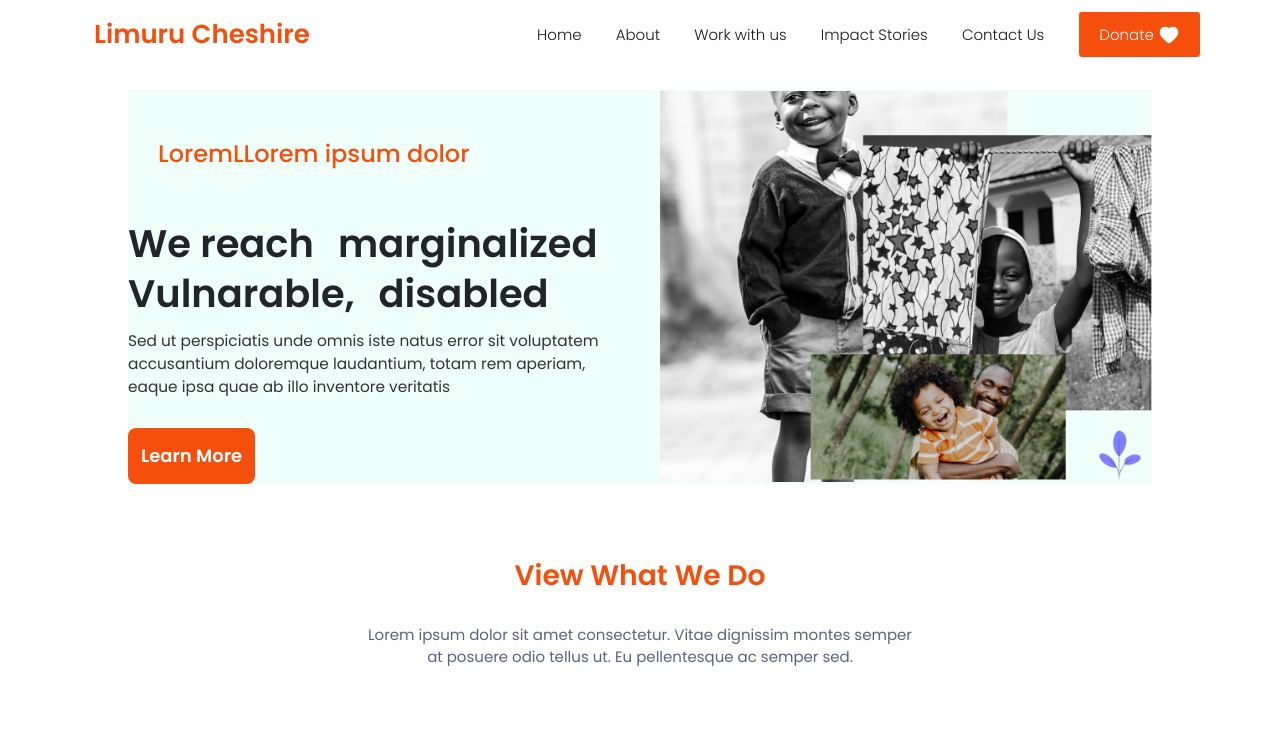
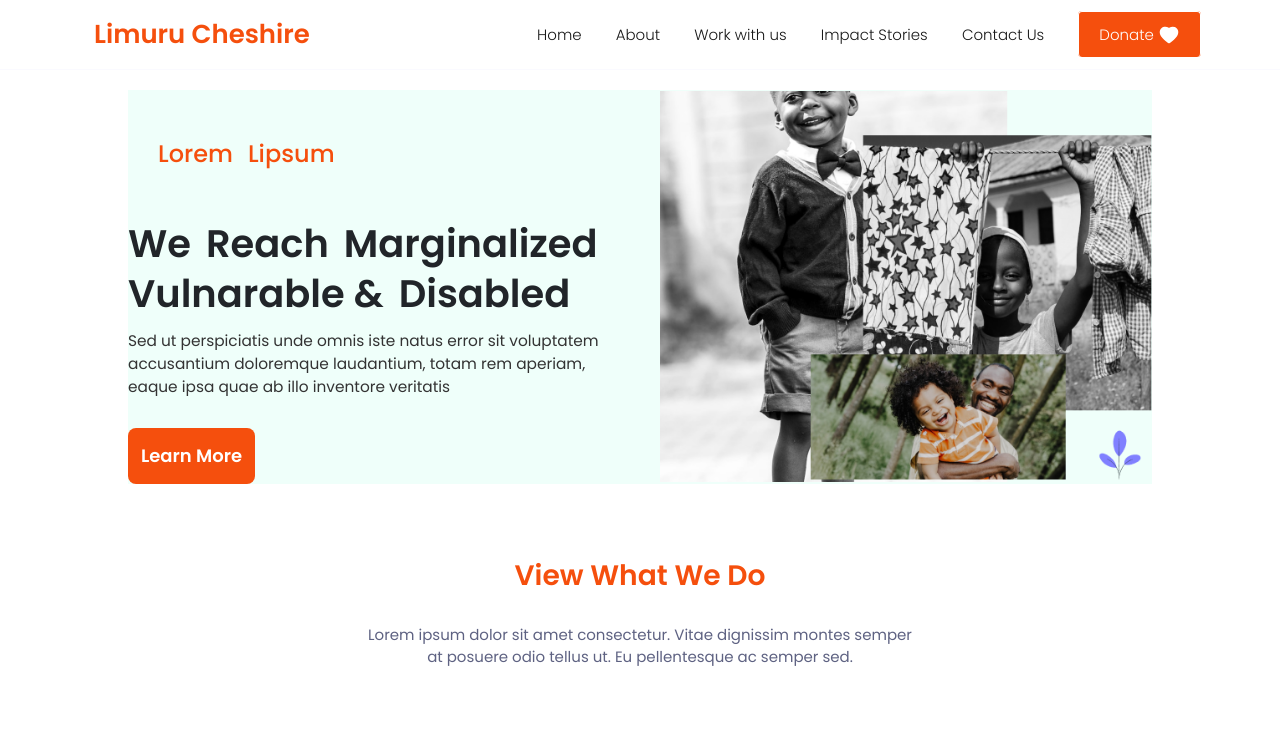
Before and after one commit to lizmwania/limuru-cheshire-webapp-frontend, a React (Create React App) app: page / in a window 1280 px wide. Shown: the top 743 px of the page. Built offline with nearby package versions, Linux system fonts and the light colour scheme.

Commit message:
animation - landingpage

```diff
--- a/src/components/About.js
+++ b/src/components/About.js
@@ -1,10 +1,60 @@
 import React from 'react';
+import { motion } from 'framer-motion';
 import img from '../images/about.png';
+
+let easing = [0.6, -0.05, 0.01, 0.99];
+
+const container = {
+    show: {
+        transition:{
+            staggerChildren:0.5
+        }
+    }
+};
+
+const item = {
+    hidden: {opacity:0,y:200},
+    show: {
+        opacity:1,
+        y:0,
+        transition:{
+            ease:'easeOut',
+            duration:1
+        }
+    }
+}
+
+const title = {
+    hidden: {
+        y:60,
+        opacity:0
+    },
+    show:{
+        y:0,
+        opacity:1,
+        transition:{
+            delay:.2,
+            duration:0.6,
+            ease: easing
+        }
+    }
+};
+
+const stagger = {
+    animate: {
+      transition:{
+        delayChildren:0.4,
+        staggerChildren:0.2,
+        staggerDirection:1,
+      }
+    }
+  };
+
 const About = () => {
     return (
-        <div className='about_container'>
-            <div className='left_content'>
-                <h3>About Us</h3>
+        <motion.div className='about_container' variants={container} initial="hidden" exit="exit" whileInView="show" viewport={{once:false}}>
+            <motion.div className='left_content' variants={item}>
+                <motion.h3 variants={stagger}>About Us</motion.h3>
                 <h1>Our Mission</h1>
                 <p>
                 Sed ut perspiciatis unde omnis iste natus error sit voluptatem accusantium doloremque
@@ -15,12 +65,12 @@ const About = () => {
                         Learn More
                     </div>
                 </div>
-            </div>
-            <div className='right_content'>
+            </motion.div>
+            <motion.div className='right_content' variants={item}>
                 <img src={img}  alt='aboutus' />
-            </div>
+            </motion.div>
 
-        </div>
+        </motion.div>
     );
 }
 
--- a/src/components/Banner.js
+++ b/src/components/Banner.js
@@ -21,7 +21,7 @@ const fadeInUp = {
   initial:{
     y:-60,
     opacity:0,
-    transition:{duration:0.6, ease:easing}
+    transition:{duration:1, ease:easing}
   },
   animate:{
     y:0,
@@ -59,7 +59,7 @@ const firstName = {
     transition:{
       delayChildren:0.4,
       staggerChildren:0.04,
-      staggerDirection:-1
+      staggerDirection:1
     }
   }
 }
@@ -84,7 +84,7 @@ const letter ={
   },
   animate:{
     y:0,
-    transition:{duration:1, ...transition}
+    transition:{duration:0.8, ...transition}
   }
 }
 
@@ -118,31 +118,46 @@ const Banner = () => {
                             <motion.span variants={letter}>e</motion.span>
                             <motion.span variants={letter}>m</motion.span>
                             <motion.span variants={letter} className='second'>L</motion.span>
+                            <motion.span variants={letter}>i</motion.span>
+                            <motion.span variants={letter}>p</motion.span>
+                            <motion.span variants={letter}>s</motion.span>
+                            <motion.span variants={letter}>u</motion.span>
+                            <motion.span variants={letter}>m</motion.span>
+
                         </motion.span>
-                        <span>
+                        {/* <span>
                         Lorem ipsum dolor
-                        </span>
+                        </span> */}
                     </motion.h4>
                     <motion.h2>
-                        <motion.span> We reach <span className='second' variants={letter}>marginalized</span></motion.span>
-                        <span> Vulnarable, <span className='second'>disabled</span></span>
+
+                        <motion.span variants={firstName} initial="initial" animate="animate" classname='second'>
+                            <motion.span variants={letter} className='first'>We</motion.span>
+                            <motion.span variants={letter} className='second'>Reach</motion.span>
+                            <motion.span variants={letter} className='second'>Marginalized</motion.span>
+                            <motion.span variants={letter} className='first'>Vulnarable &</motion.span>
+                            {/* <motion.span variants={letter} className='second'>and</motion.span> */}
+                            <motion.span variants={letter} className='second'>Disabled</motion.span>
+                        </motion.span>
+                        {/* <motion.span> We reach <span className='second' variants={letter}>marginalized</span></motion.span>
+                        <span> Vulnarable, <span className='second'>disabled</span></span> */}
 
                     </motion.h2>
-                    <p>
+
+                    <motion.p variants={fadeInUp} >
                     Sed ut perspiciatis unde omnis iste natus error sit voluptatem accusantium doloremque
                     laudantium, totam rem aperiam, eaque ipsa quae ab illo inventore veritatis
-                    </p>
-                    <div className='btn_group'>
-                        <div className='btn btn_primary'>
+                    </motion.p>
+                    <motion.div className='btn_group' variants={stagger} >
+                        <motion.div className='btn btn_primary' variants={btnGroup} whileHover={{scale:1.05}} whileTap={{scale:0.95}} >
                             Learn More
-                        </div>
-                    </div>
+                        </motion.div>
+                    </motion.div>
                 </div>
 
-                <div className='right_content_wrapper'>
-
-                    <img src={img} alt='bg' />
-                </div>
+                <motion.div className='right_content_wrapper'>
+                    <motion.img src={img} alt='bg' initial={{x:200, opacity:0}} animate={{x:0, opacity:1}} transition={{duration:.5, delay:0.8}} />
+                </motion.div>
 
 
             </motion.div>
--- a/src/components/Card.js
+++ b/src/components/Card.js
@@ -1,50 +1,107 @@
 import React from 'react';
+import { motion } from 'framer-motion';
 import { IconContext } from 'react-icons';
-import { FaCalendar, FaChevronCircleRight } from 'react-icons/fa';
+import { FaCalendar} from 'react-icons/fa';
+
+let easing = [0.6, -0.05, 0.01, 0.99];
+
+const container = {
+    show: {
+        transition:{
+            staggerChildren:0.2
+        }
+    }
+};
+
+const item = {
+    hidden: {opacity:0,y:20},
+    show: {
+        opacity:1,
+        y:0,
+        transition:{
+            ease:'easeOut',
+            duration:.2
+        }
+    }
+}
+
+const title = {
+    hidden: {
+        y:60,
+        opacity:0
+    },
+    show:{
+        y:0,
+        opacity:1,
+        transition:{
+            delay:.2,
+            duration:0.6,
+            ease: easing
+        }
+    }
+};
+
+const hoverEffect = {
+    whileHover:{
+        scale:.8, rotate:630, borderRadius:"100%"
+    },
+    whileTap:{
+        scale:.8, rotate:630, borderRadius:"100%"
+    },
+}
+
 const Card = () => {
     return (
-        <div className='service_container'>
+        <motion.div className='service_container'>
             <div className='title_wrapper'>
-                <h2>View what we do</h2>
-                <p>
+
+                <motion.h2
+                initial={{y:200, opacity:0}}
+                animate={{y:0, opacity:1}}
+                exit={{opacity:0}}
+                transition={{duration:.5, delay:1}}
+                >
+                    View what we do
+                </motion.h2>
+                <motion.p variants={title}>
                 Lorem ipsum dolor sit amet consectetur. Vitae dignissim montes semper
                 <br/>
                 at posuere odio tellus ut. Eu pellentesque ac semper sed.
-                </p>
+                </motion.p>
             </div>
-            <div className='service_card'>
-                <div className='card'>
-                    <span className='service_icon'>
+            <motion.div className='service_card' variants={container} initial="hidden" exit="exit" whileInView="show" viewport={{once:false}} >
+                <motion.div className='card' variants={item}>
+                    <motion.span className='service_icon' variants={hoverEffect} whileHover="whileHover" whileTap="whileTap" >
                         <IconContext.Provider value={{color:'white', size:'25px'}}>
                             <FaCalendar />
                         </IconContext.Provider>
-                    </span>
+                    </motion.span>
                     <h3>Education </h3>
                     <p>Lorem starts here</p>
 
-                </div>
-                <div className='card' style={{backgroundColor:'#f54f0d'}}>
-                    <span className='service_icon'>
+                </motion.div>
+                <motion.div className='card' style={{backgroundColor:'#f54f0d'}} variants={item}>
+                    <motion.span className='service_icon' variants={hoverEffect} whileHover="whileHover" whileTap="whileTap" >
                         <IconContext.Provider value={{color:'white', size:'25px'}}>
                             <FaCalendar />
                         </IconContext.Provider>
-                    </span>
+                    </motion.span>
                     <h3>Education </h3>
                     <p>Lorem starts here</p>
 
-                </div>
-                <div className='card'>
-                    <span className='service_icon'>
+                </motion.div>
+                <motion.div className='card' variants={item}>
+                    <motion.span className='service_icon' variants={hoverEffect} whileHover="whileHover" whileTap="whileTap" >
                         <IconContext.Provider value={{color:'white', size:'22px'}}>
                             <FaCalendar />
                         </IconContext.Provider>
-                    </span>
+                    </motion.span>
                     <h3>Education </h3>
                     <p>Lorem starts here</p>
 
-                </div>
-            </div>
-        </div>
+                </motion.div>
+            </motion.div>
+        </motion.div>
     );
 };
 
--- a/src/components/ChangeWorld.js
+++ b/src/components/ChangeWorld.js
@@ -1,10 +1,34 @@
 import React from 'react';
+import { motion } from 'framer-motion';
 import { FaHeart } from 'react-icons/fa';
 import img from '../images/change.png';
+
+let easing = [0.6, -0.05, 0.01, 0.99];
+
+const container = {
+    show: {
+        transition:{
+            staggerChildren:0.5
+        }
+    }
+};
+
+const item = {
+    hidden: {opacity:0,y:200},
+    show: {
+        opacity:1,
+        y:0,
+        transition:{
+            ease:'easeOut',
+            duration:1
+        }
+    }
+}
+
 const ChangeWorld = () => {
     return (
-        <div className='changeworld_container'>
-            <div className='left_content'>
+        <motion.div className='changeworld_container' variants={container} initial="hidden" exit="exit" whileInView="show" viewport={{once:false}}>
+            <motion.div className='left_content' variants={item}>
                 <h3>We can Change the World</h3>
                 <h1>Our Mission</h1>
                 <p>
@@ -17,12 +41,12 @@ const ChangeWorld = () => {
                         Donate
                     </div>
                 </div>
-            </div>
-            <div className='right_content'>
+            </motion.div>
+            <motion.div className='right_content' variants={item}>
                 <img src={img}  alt='changeworld' />
-            </div>
+            </motion.div>
 
-        </div>
+        </motion.div>
     );
 }
 
--- a/src/components/History.js
+++ b/src/components/History.js
@@ -1,12 +1,36 @@
 import React from 'react';
+import { motion } from 'framer-motion';
 import img from '../images/history.png';
+
+let easing = [0.6, -0.05, 0.01, 0.99];
+
+const container = {
+    show: {
+        transition:{
+            staggerChildren:0.5
+        }
+    }
+};
+
+const item = {
+    hidden: {opacity:0,y:200},
+    show: {
+        opacity:1,
+        y:0,
+        transition:{
+            ease:'easeOut',
+            duration:1
+        }
+    }
+}
+
 const History = () => {
     return (
-        <div className='history_container'>
-            <div className='left_content'>
+        <motion.div className='history_container' variants={container} initial="hidden" exit="exit" whileInView="show" viewport={{once:false}}>
+            <motion.div className='left_content' variants={item} >
                 <img src={img} alt='history' />
-            </div>
-            <div className='right_content'>
+            </motion.div>
+            <motion.div className='right_content' variants={item}>
                 <h3>Our Story</h3>
                 <div className='btn_group'>
                     <div className='btn btn_primary'>
@@ -25,9 +49,9 @@ const History = () => {
                 Lorem ipsum dolor sit amet consectetur. Quis pulvinar sodales quis et. Orci sed at sed aliquam dui quis in. Diam non vitae morbi massa rhoncus cursus semper vel. Neque dignissim sed nunc et lectus consectetur morbi.
                 </p>
 
-            </div>
+            </motion.div>
 
-        </div>
+        </motion.div>
     );
 }
 
--- a/src/components/Volunteer.js
+++ b/src/components/Volunteer.js
@@ -1,19 +1,43 @@
 import React from 'react';
+import { motion } from 'framer-motion';
 import img from '../images/volunteer.png';
 import decor from '../images/decore1.png';
+
+let easing = [0.6, -0.05, 0.01, 0.99];
+
+const container = {
+    show: {
+        transition:{
+            staggerChildren:0.5
+        }
+    }
+};
+
+const item = {
+    hidden: {opacity:0,y:200},
+    show: {
+        opacity:1,
+        y:0,
+        transition:{
+            ease:'easeOut',
+            duration:1
+        }
+    }
+}
+
 const Volunteer = () => {
     return (
-        <>
-        <div className='volunteer_container'>
-            <div className='left_content'>
+        <motion.div>
+        <motion.div className='volunteer_container' variants={container} initial="hidden" exit="exit" whileInView="show" viewport={{once:false}}>
+            <motion.div className='left_content' variants={item} >
                 <h3>Become a Volunteer</h3>
                 <h1>We Can Change The
                     <br/>
                     World
                 </h1>
                 <img src={img} alt='volunteer' />
-            </div>
-            <div className='right_content'>
+            </motion.div>
+            <motion.div className='right_content' variants={item} >
                 <p>
                 Lorem ipsum dolor sit amet consectetur.
                 Quis pulvinar sodales quis et. Orci sed at
@@ -46,13 +70,13 @@ const Volunteer = () => {
                         Learn More
                     </div>
                 </div>
-            </div>
+            </motion.div>
 
-        </div>
+        </motion.div>
         <div className='decor_content'>
             <img src={decor} alt='decore' />
         </div>
-        </>
+        </motion.div>
     );
 }
 
--- a/src/styles/App.scss
+++ b/src/styles/App.scss
@@ -84,6 +84,12 @@ header{
         h4{
             color: $dark_green;
             margin: 50px 30px;
+            span{
+                display: inline-block;
+                span.second{
+                    margin-left: 15px;
+                }
+            }
         }
         h2{
             font-size: 3.0vw;
@@ -92,6 +98,7 @@ header{
             overflow: hidden;
             span{
                 display: inline-block;
+                // margin-left: 10px;
                 span.second{
                     margin-left: 15px;
                 }
```
